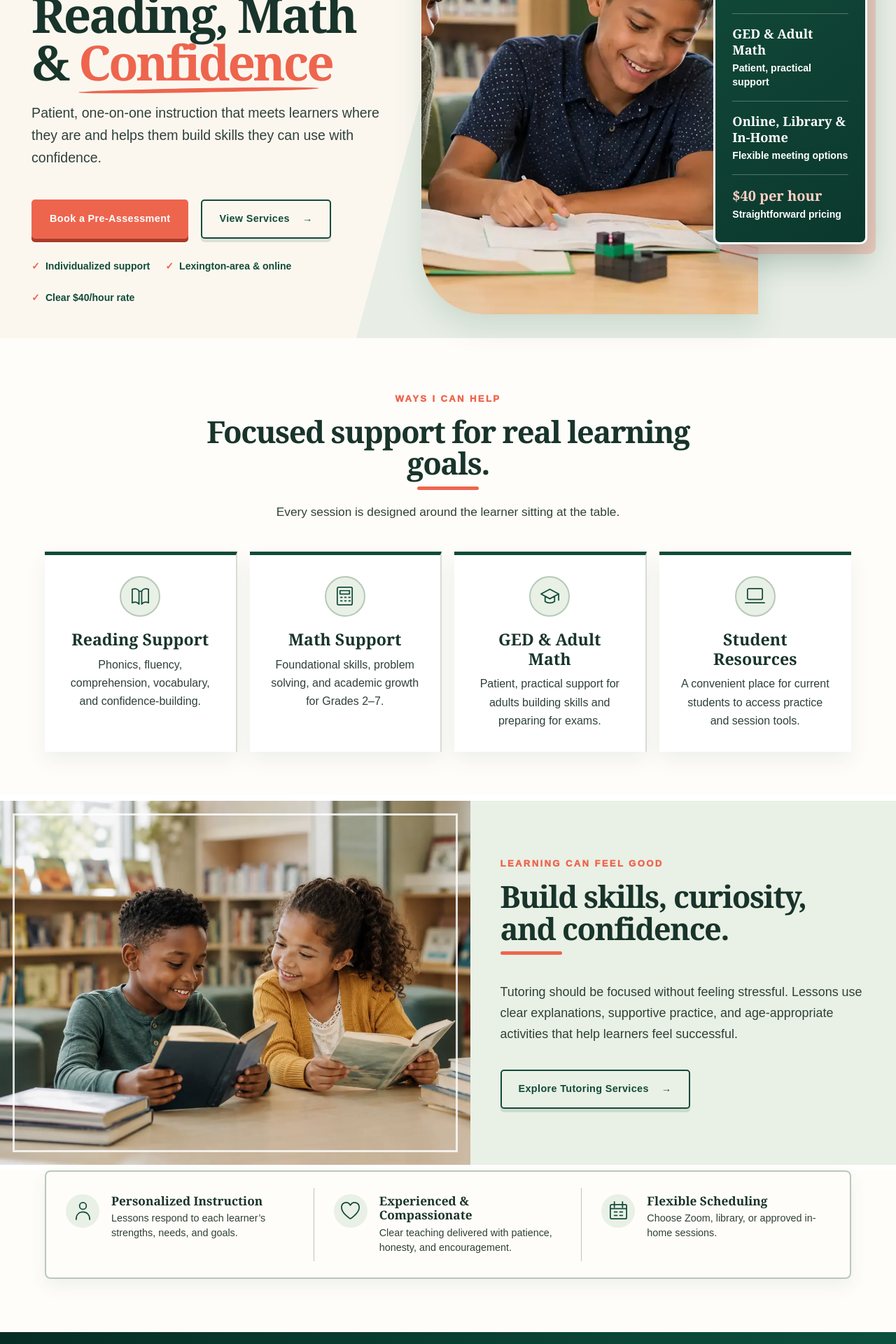
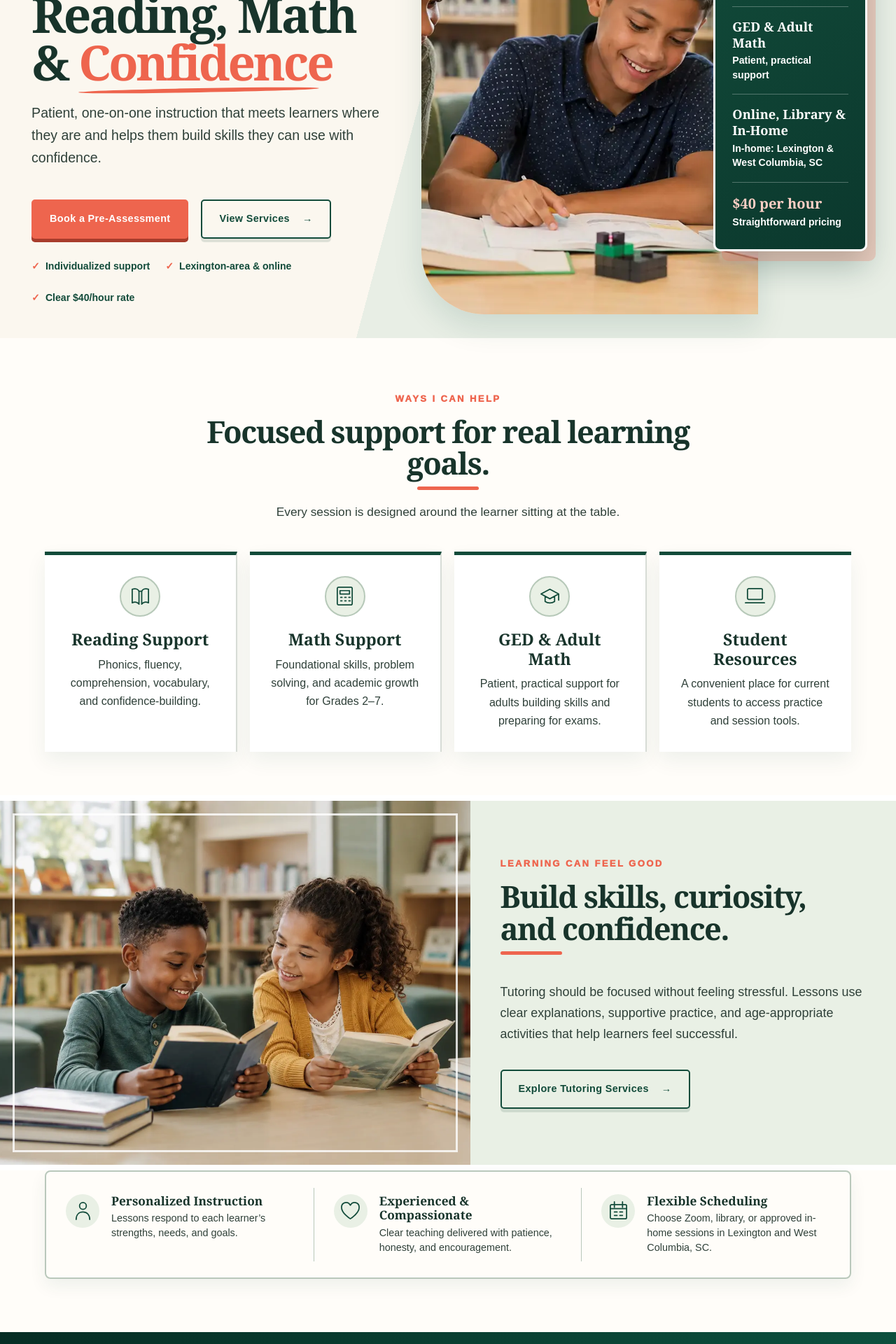
Before and after one commit to cdarnold07-afk/miss-arnold-s-tutoring-table, a Next.js app: page / in a window 1280 px wide. Shown: the part 400-2320 px from the top of the page at 70% size. Built offline with nearby package versions, Linux system fonts and the light colour scheme.

Commit message:
Clarify in-home tutoring service area

```diff
--- a/app/page.tsx
+++ b/app/page.tsx
@@ -7,12 +7,12 @@ export const metadata:Metadata={title:"Personalized Tutoring in Lexington, SC |
 const services=[["book","Reading Support","Phonics, fluency, comprehension, vocabulary, and confidence-building."],["math","Math Support","Foundational skills, problem solving, and academic growth for Grades 2–7."],["cap","GED & Adult Math","Patient, practical support for adults building skills and preparing for exams."],["laptop","Student Resources","A convenient place for current students to access practice and session tools."]] as const;
 
 export default function Home(){return <><Header/><main>
-<section className="home-hero"><div className="hero-copy"><p className="pill">Now enrolling • Grades 2–7 & adults</p><h1>Personalized Tutoring for Reading, Math & <span>Confidence</span></h1><p>Patient, one-on-one instruction that meets learners where they are and helps them build skills they can use with confidence.</p><div className="button-row"><Link className="button primary" href="/preassessment">Book a Pre-Assessment</Link><Link className="button secondary" href="/services">View Services <span>→</span></Link></div><div className="trust-row"><span>Individualized support</span><span>Lexington-area & online</span><span>Clear $40/hour rate</span></div></div><div className="hero-visual"><div className="portrait-frame"><Image src="/miss-arnold-s-tutoring-table/hero-students-v2.webp" alt="Three diverse students working together at a library table" fill priority sizes="(max-width: 950px) 88vw, 47vw"/></div><aside><p><strong>Grades 2–7</strong><br/>Reading & Math</p><p><strong>GED & Adult Math</strong><br/>Patient, practical support</p><p><strong>Online, Library & In-Home</strong><br/>Flexible meeting options</p><p><strong>$40 per hour</strong><br/>Straightforward pricing</p></aside></div></section>
+<section className="home-hero"><div className="hero-copy"><p className="pill">Now enrolling • Grades 2–7 & adults</p><h1>Personalized Tutoring for Reading, Math & <span>Confidence</span></h1><p>Patient, one-on-one instruction that meets learners where they are and helps them build skills they can use with confidence.</p><div className="button-row"><Link className="button primary" href="/preassessment">Book a Pre-Assessment</Link><Link className="button secondary" href="/services">View Services <span>→</span></Link></div><div className="trust-row"><span>Individualized support</span><span>Lexington-area & online</span><span>Clear $40/hour rate</span></div></div><div className="hero-visual"><div className="portrait-frame"><Image src="/miss-arnold-s-tutoring-table/hero-students-v2.webp" alt="Three diverse students working together at a library table" fill priority sizes="(max-width: 950px) 88vw, 47vw"/></div><aside><p><strong>Grades 2–7</strong><br/>Reading & Math</p><p><strong>GED & Adult Math</strong><br/>Patient, practical support</p><p><strong>Online, Library & In-Home</strong><br/>In-home: Lexington & West Columbia, SC</p><p><strong>$40 per hour</strong><br/>Straightforward pricing</p></aside></div></section>
 <section className="services-preview section-wrap" aria-labelledby="services-heading"><div className="section-heading"><p className="eyebrow">Ways I can help</p><h2 id="services-heading">Focused support for real learning goals.</h2><p>Every session is designed around the learner sitting at the table.</p></div><div className="four-grid">{services.map(([icon,title,text])=><article key={title}><Icon name={icon}/><h3>{title}</h3><p>{text}</p></article>)}</div></section>
 <section className="reading-feature"><div className="reading-photo"><Image src="/miss-arnold-s-tutoring-table/students-reading.webp" alt="Two students enjoying books together in a library" fill sizes="(max-width: 850px) 100vw, 52vw"/></div><div className="reading-copy"><p className="eyebrow">Learning can feel good</p><h2>Build skills, curiosity, and confidence.</h2><p>Tutoring should be focused without feeling stressful. Lessons use clear explanations, supportive practice, and age-appropriate activities that help learners feel successful.</p><Link className="button secondary" href="/services">Explore Tutoring Services <span>→</span></Link></div></section>
-<section className="value-strip section-wrap"><article><Icon name="person"/><div><h3>Personalized Instruction</h3><p>Lessons respond to each learner’s strengths, needs, and goals.</p></div></article><article><Icon name="heart"/><div><h3>Experienced & Compassionate</h3><p>Clear teaching delivered with patience, honesty, and encouragement.</p></div></article><article><Icon name="calendar"/><div><h3>Flexible Scheduling</h3><p>Choose Zoom, library, or approved in-home sessions.</p></div></article></section>
+<section className="value-strip section-wrap"><article><Icon name="person"/><div><h3>Personalized Instruction</h3><p>Lessons respond to each learner’s strengths, needs, and goals.</p></div></article><article><Icon name="heart"/><div><h3>Experienced & Compassionate</h3><p>Clear teaching delivered with patience, honesty, and encouragement.</p></div></article><article><Icon name="calendar"/><div><h3>Flexible Scheduling</h3><p>Choose Zoom, library, or approved in-home sessions in Lexington and West Columbia, SC.</p></div></article></section>
 <section className="process-band"><div className="section-wrap"><p className="eyebrow">A clear beginning</p><h2>How It Works</h2><div className="process-steps"><article><b>1</b><Icon name="calendar"/><h3>Book</h3><p>Request a pre-assessment time that works for you.</p></article><article><b>2</b><Icon name="check"/><h3>Assess</h3><p>We identify strengths, needs, and learning goals.</p></article><article><b>3</b><Icon name="book"/><h3>Plan</h3><p>I create a personalized plan for a strong start.</p></article><article><b>4</b><Icon name="person"/><h3>Grow</h3><p>We build skills, confidence, and independence.</p></article></div><Link className="text-link" href="/approach">Learn what to expect →</Link></div></section>
-<section className="locations-feature"><div className="location-copy"><p className="eyebrow">Flexible options</p><h2>Where We Meet</h2><article><Icon name="laptop"/><div><h3>Online through Zoom</h3><p>Convenient virtual sessions from home. Participants enter only after Miss Arnold admits them.</p></div></article><article><Icon name="pin"/><div><h3>Lexington County Main Library</h3><p>A comfortable public setting for focused learning.</p></div></article><article><Icon name="home"/><div><h3>In-Home</h3><p>Lexington and West Columbia; $10 travel fee per visit.</p></div></article><Link className="text-link" href="/locations">View location details →</Link></div><div className="location-portrait"><Image src="/miss-arnold-s-tutoring-table/one-on-one-tutoring.webp" alt="A student receiving focused one-on-one tutoring at a table" fill sizes="(max-width: 950px) 100vw, 52vw"/></div></section>
+<section className="locations-feature"><div className="location-copy"><p className="eyebrow">Flexible options</p><h2>Where We Meet</h2><article><Icon name="laptop"/><div><h3>Online through Zoom</h3><p>Convenient virtual sessions from home. Participants enter only after Miss Arnold admits them.</p></div></article><article><Icon name="pin"/><div><h3>Lexington County Main Library</h3><p>A comfortable public setting for focused learning.</p></div></article><article><Icon name="home"/><div><h3>In-Home: Lexington & West Columbia, SC</h3><p>In-home tutoring is available only in Lexington and West Columbia, South Carolina; $10 travel fee per visit.</p></div></article><Link className="text-link" href="/locations">View location details →</Link></div><div className="location-portrait"><Image src="/miss-arnold-s-tutoring-table/one-on-one-tutoring.webp" alt="A student receiving focused one-on-one tutoring at a table" fill sizes="(max-width: 950px) 100vw, 52vw"/></div></section>
 <section className="price-band"><div><p className="eyebrow">Simple, transparent pricing</p><strong>$40</strong><span>per hour • one-on-one tutoring</span></div><ul><li>Reading & math support</li><li>GED & adult math</li><li>Online or in person</li><li>Payment due 24 hours before sessions</li></ul><Link className="button cream-button" href="/pricing">Pricing & Policies</Link></section>
 <section className="about-feature section-wrap"><div className="about-portrait"><Image src="/miss-arnold-s-tutoring-table/miss-arnold-portrait.webp" alt="Portrait of Miss Arnold" fill sizes="(max-width: 650px) 88vw, 38vw"/></div><div><p className="eyebrow">Meet Miss Arnold</p><h2>Professional support with a personal approach.</h2><p>Claire Arnold is a certified South Carolina educator, former K–8 reading interventionist, and experienced one-on-one tutor. As an educator with dyslexia, she understands that capable learners sometimes need information presented differently.</p><p>Her goal is to create a calm, encouraging space where children and adults can ask questions, strengthen foundational skills, and recognize their own progress.</p><Link className="button secondary" href="/about">Read About Miss Arnold <span>→</span></Link></div></section>
 <section className="parent-cta"><div><p className="eyebrow">For parents and adult learners</p><h2>Clear information. A comfortable first step.</h2><p>Learn what tutoring includes, what the first session looks like, and how support is personalized before you commit to an ongoing schedule.</p></div><div className="button-row"><Link className="button primary" href="/preassessment">Book a Pre-Assessment</Link><Link className="button secondary" href="/faq">Read Common Questions</Link></div></section>
```
Also changed, not shown: app/[slug]/page.tsx (+6 -6 lines).
